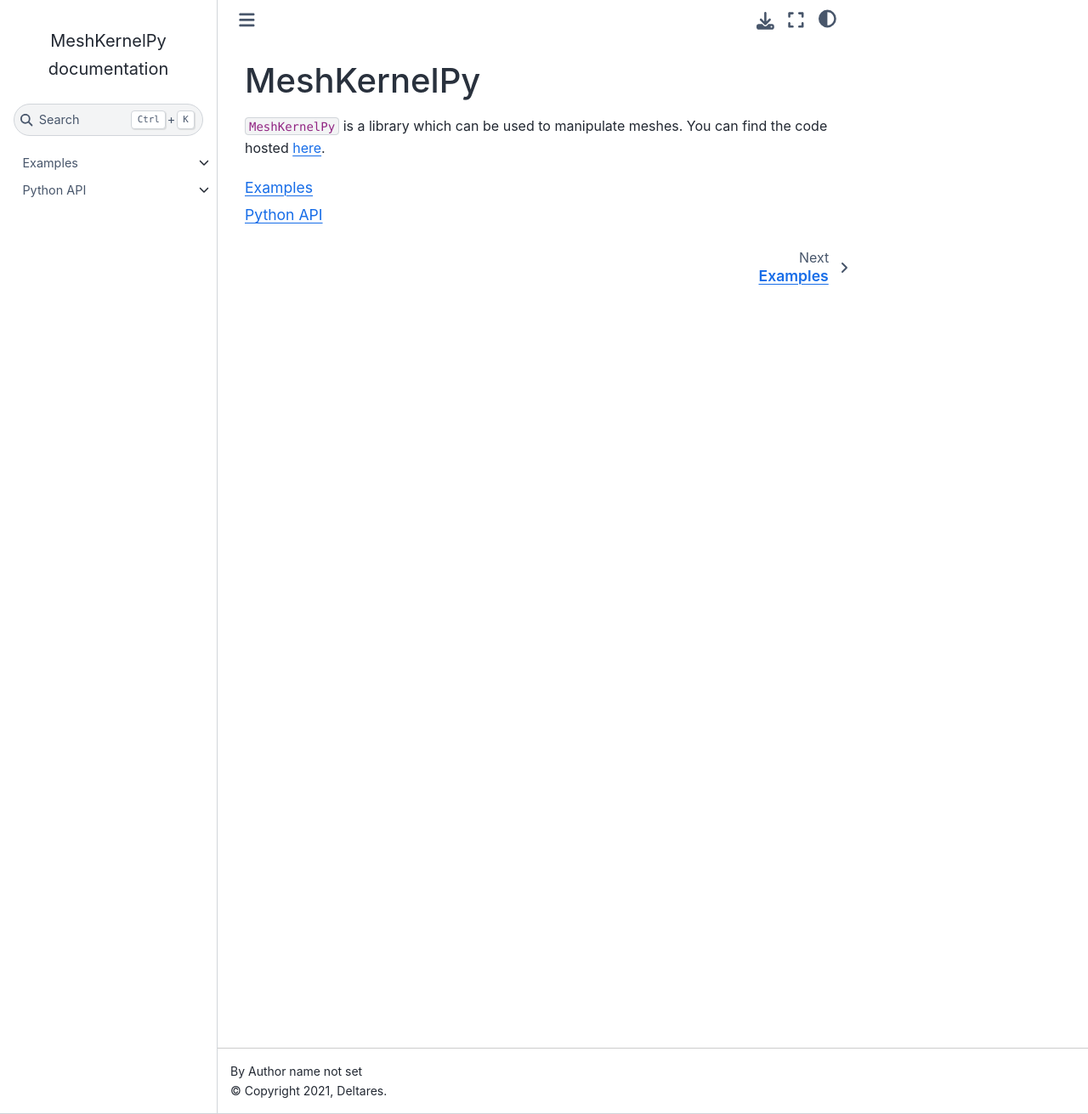
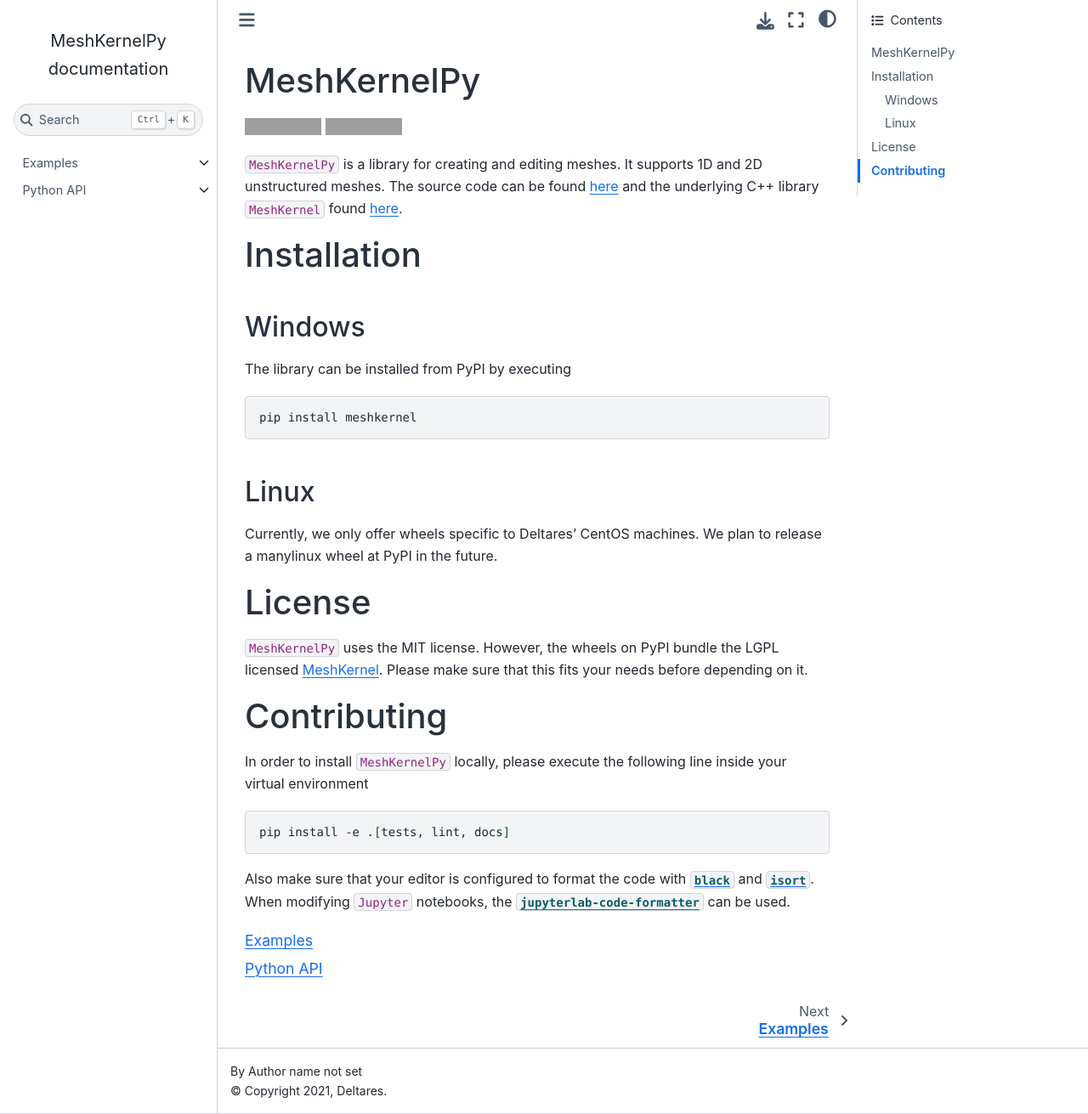
Before and after one commit to Deltares/MeshKernelPy, a Sphinx documentation site: the page built from docs/index.md, in a window 1280 px wide and 1311 px high. Shown: the whole window at 85% size. Built offline with Sphinx 7.4.7 and the Sphinx Book theme 1.1.4, drawn with Linux system fonts in a browser that asks for light colours; grey boxes are pictures that could not be loaded.

Commit message:
GRIDEDIT-359: Add README to website

````diff
--- a/docs/index.md
+++ b/docs/index.md
@@ -1,7 +1,46 @@
 # MeshKernelPy
 
-`MeshKernelPy` is a library which can be used to manipulate meshes.
-You can find the code hosted [here](https://github.com/Deltares/MeshKernelPy).
+[![Quality Gate Status](https://sonarcloud.io/api/project_badges/measure?project=Deltares_MeshKernelPy&metric=alert_status)](https://sonarcloud.io/dashboard?id=Deltares_MeshKernelPy)
+[![PyPI version](https://badge.fury.io/py/meshkernel.svg)](https://badge.fury.io/py/meshkernel)
+
+`MeshKernelPy` is a library for creating and editing meshes.
+It supports 1D and 2D unstructured meshes.
+The source code can be found [here](https://github.com/Deltares/MeshKernelPy) and the underlying C++ library `MeshKernel` found [here](https://github.com/Deltares/MeshKernel).
+
+# Installation
+
+## Windows
+
+The library can be installed from PyPI by executing
+
+```bash
+pip install meshkernel
+```
+
+## Linux
+
+Currently, we only offer wheels specific to Deltares' CentOS machines.
+We plan to release a manylinux wheel at PyPI in the future.
+
+
+# License
+
+`MeshKernelPy` uses the MIT license.
+However, the wheels on PyPI bundle the LGPL licensed [MeshKernel](https://github.com/Deltares/MeshKernel).
+Please make sure that this fits your needs before depending on it.
+
+
+# Contributing
+
+In order to install `MeshKernelPy` locally, please execute the following line inside your virtual environment
+
+```bash
+pip install -e .[tests, lint, docs]
+```
+
+Also make sure that your editor is configured to format the code with [`black`](https://black.readthedocs.io/en/stable/) and [`isort`](https://pycqa.github.io/isort/).
+When modifying `Jupyter` notebooks, the [`jupyterlab-code-formatter`](https://jupyterlab-code-formatter.readthedocs.io/en/latest/installation.html) can be used.
+
 
 ```{toctree}
 :titlesonly:
````
